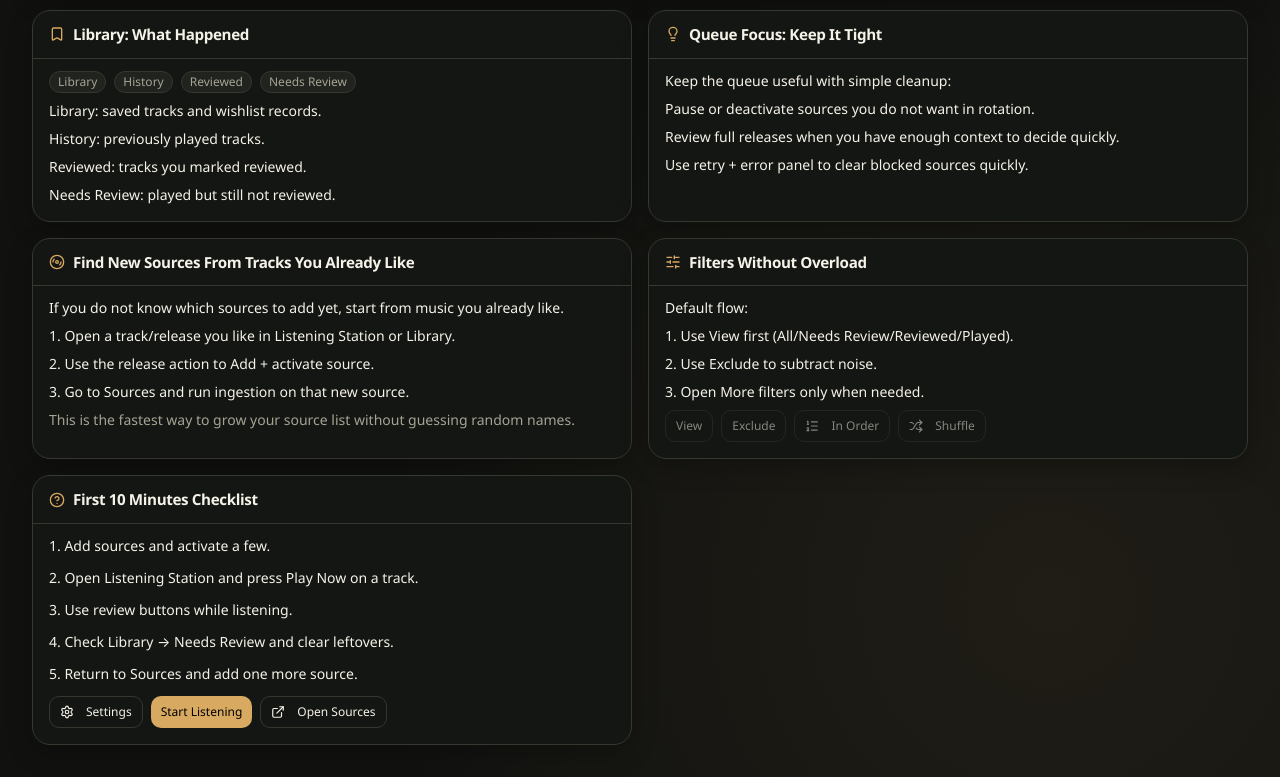
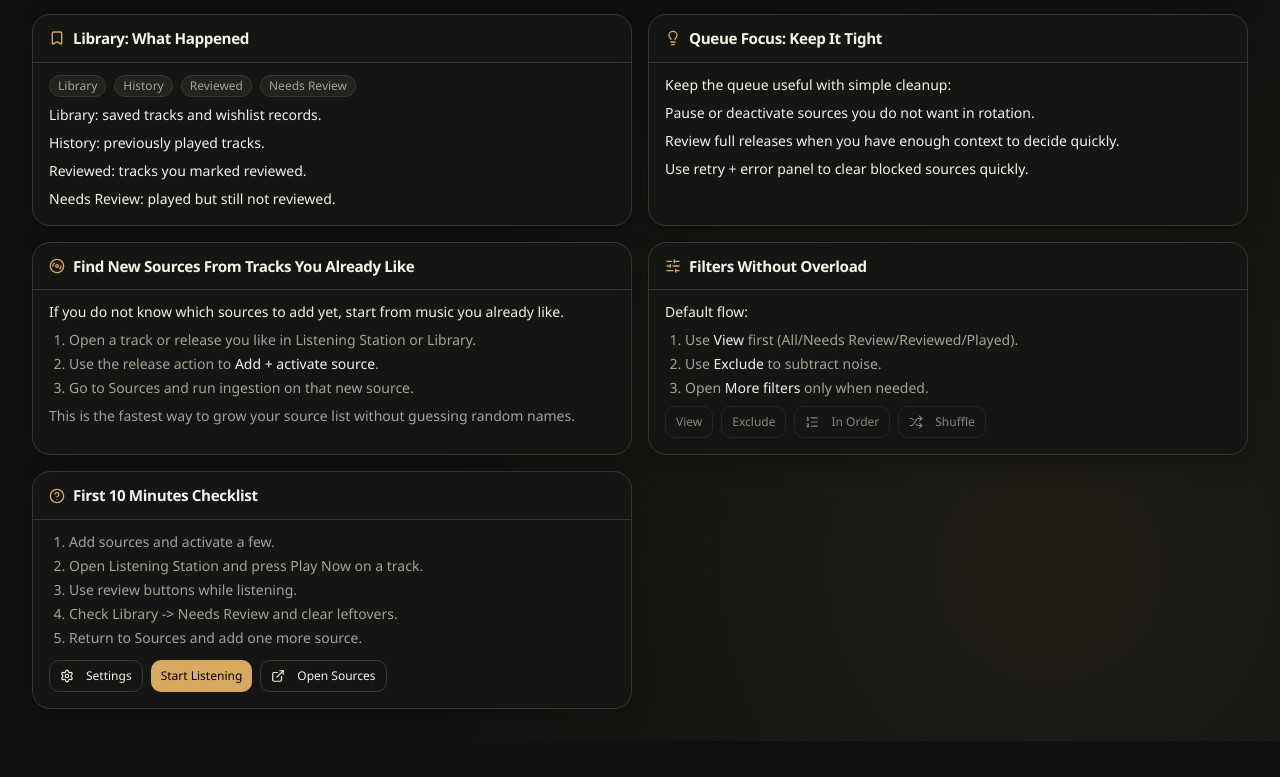
Before and after one commit to CodeLuca/DigQueue, a Next.js app: page /how-to-use in a window 1280 px wide. Shown: the part 701-1478 px from the top of the page. After the commit the page ends 1442 px from the top, so only its background shows below. Built offline with nearby package versions, Linux system fonts and the light colour scheme; no server answers.

Commit message:
Consolidate guide page support surfaces

```diff
--- a/app/how-to-use/page.tsx
+++ b/app/how-to-use/page.tsx
@@ -20,8 +20,11 @@ import {
 import { Badge } from "@/components/ui/badge";
 import { Button } from "@/components/ui/button";
 import { Card, CardContent, CardHeader, CardTitle } from "@/components/ui/card";
+import { FeedbackBanner } from "@/components/feedback-banner";
 import { HoverTooltip, getHoverTooltipClassName } from "@/components/hover-tooltip";
 import { Input } from "@/components/ui/input";
+import { InsetPanel } from "@/components/inset-panel";
+import { InstructionList } from "@/components/instruction-list";
 import { OnboardingStatusCard } from "@/components/onboarding-status-card";
 import { getCurrentAppUserId } from "@/lib/app-user";
 import { getOnboardingSnapshot } from "@/lib/onboarding-snapshot";
@@ -61,9 +64,9 @@ export default async function HowToUsePage() {
             <Badge><Heart className="mr-1 h-3 w-3" />Saved tracks</Badge>
           </NativeTooltip>
         </div>
-        <div className="mt-3 rounded-md border border-amber-500/40 bg-amber-500/10 px-3 py-2 text-xs text-amber-100">
+        <FeedbackBanner tone="warning" className="mt-3 text-xs">
           Demo page note: sample controls below are disabled and shown for orientation only.
-        </div>
+        </FeedbackBanner>
         <div className="mt-4 flex flex-col gap-2 sm:flex-row sm:flex-wrap">
           <Link className="w-full sm:w-auto" href="/?tab=step-1"><Button className="w-full sm:w-auto" size="sm" variant="outline">Open Sources</Button></Link>
           <Link className="w-full sm:w-auto" href="/?tab=step-2"><Button className="w-full sm:w-auto" size="sm" variant="outline">Open Listening Station</Button></Link>
@@ -115,13 +118,13 @@ export default async function HowToUsePage() {
                 <Badge>Artists (10)</Badge>
               </NativeTooltip>
             </div>
-            <div className="rounded-md border border-[var(--color-border)] bg-[var(--color-surface)]/55 p-2 text-sm">
+            <InsetPanel tone="muted" className="text-sm">
               <p className="font-medium">What to do first</p>
               <p className="text-[var(--color-muted)]">Add 1-3 sources (labels or artists), activate them, then go to Listening Station.</p>
               <p className="mt-1 text-[var(--color-muted)]">
                 Label sources focus on a label catalog. Artist sources follow one artist across multiple labels and projects.
               </p>
-            </div>
+            </InsetPanel>
           </CardContent>
         </Card>
 
@@ -138,7 +141,7 @@ export default async function HowToUsePage() {
               <Badge>Reviewed</Badge>
               <Badge>Played</Badge>
             </div>
-            <div className="rounded-md border border-[var(--color-border)] bg-[var(--color-surface)]/55 p-2">
+            <InsetPanel tone="muted">
               <div className="flex flex-wrap items-center gap-2">
                 <NativeTooltip text="Play now in mini-player; if queue is empty, DigQueue attempts to load from active sources.">
                   <span>
@@ -161,7 +164,7 @@ export default async function HowToUsePage() {
                   </span>
                 </NativeTooltip>
               </div>
-            </div>
+            </InsetPanel>
             <p className="text-sm text-[var(--color-muted)]">
               <span className="font-medium text-[var(--color-text)]">Single check:</span> review this track.
               {" "}
@@ -212,9 +215,14 @@ export default async function HowToUsePage() {
           </CardHeader>
           <CardContent className="space-y-2 text-sm">
             <p>If you do not know which sources to add yet, start from music you already like.</p>
-            <p>1. Open a track/release you like in Listening Station or Library.</p>
-            <p>2. Use the release action to <span className="font-medium">Add + activate source</span>.</p>
-            <p>3. Go to Sources and run ingestion on that new source.</p>
+            <InstructionList
+              className="text-sm"
+              items={[
+                "Open a track or release you like in Listening Station or Library.",
+                <>Use the release action to <span className="font-medium text-[var(--color-text)]">Add + activate source</span>.</>,
+                "Go to Sources and run ingestion on that new source.",
+              ]}
+            />
             <p className="text-[var(--color-muted)]">
               This is the fastest way to grow your source list without guessing random names.
             </p>
@@ -227,9 +235,14 @@ export default async function HowToUsePage() {
           </CardHeader>
           <CardContent className="space-y-2 text-sm">
             <p>Default flow:</p>
-            <p>1. Use <span className="font-medium">View</span> first (All/Needs Review/Reviewed/Played).</p>
-            <p>2. Use <span className="font-medium">Exclude</span> to subtract noise.</p>
-            <p>3. Open <span className="font-medium">More filters</span> only when needed.</p>
+            <InstructionList
+              className="text-sm"
+              items={[
+                <>Use <span className="font-medium text-[var(--color-text)]">View</span> first (All/Needs Review/Reviewed/Played).</>,
+                <>Use <span className="font-medium text-[var(--color-text)]">Exclude</span> to subtract noise.</>,
+                <>Open <span className="font-medium text-[var(--color-text)]">More filters</span> only when needed.</>,
+              ]}
+            />
             <div className="flex flex-wrap gap-2">
               <NativeTooltip text="View presets: All, Needs Review, Reviewed, Played.">
                 <span>
@@ -261,21 +274,27 @@ export default async function HowToUsePage() {
           </CardHeader>
           <CardContent className="space-y-3 text-sm">
             {isLoggedIn && onboardingSnapshot ? (
-              <>
-                <p>1. Check the setup state above.</p>
-                <p>2. Follow the next-step buttons that match your current state.</p>
-                <p>3. Once the queue is live, use Listening Station to review tracks.</p>
-                <p>4. Clear leftovers in Library → Needs Review.</p>
-                <p>5. Return to Sources and keep only the sources worth rotating.</p>
-              </>
+              <InstructionList
+                className="text-sm"
+                items={[
+                  "Check the setup state above.",
+                  "Follow the next-step buttons that match your current state.",
+                  "Once the queue is live, use Listening Station to review tracks.",
+                  "Clear leftovers in Library -> Needs Review.",
+                  "Return to Sources and keep only the sources worth rotating.",
+                ]}
+              />
             ) : (
-              <>
-                <p>1. Add sources and activate a few.</p>
-                <p>2. Open Listening Station and press Play Now on a track.</p>
-                <p>3. Use review buttons while listening.</p>
-                <p>4. Check Library → Needs Review and clear leftovers.</p>
-                <p>5. Return to Sources and add one more source.</p>
-              </>
+              <InstructionList
+                className="text-sm"
+                items={[
+                  "Add sources and activate a few.",
+                  "Open Listening Station and press Play Now on a track.",
+                  "Use review buttons while listening.",
+                  "Check Library -> Needs Review and clear leftovers.",
+                  "Return to Sources and add one more source.",
+                ]}
+              />
             )}
             <div className="flex flex-wrap gap-2">
               <Link href="/settings">
```
Also changed, not shown: 1 other file (tests, documents, lock files or other folders).
